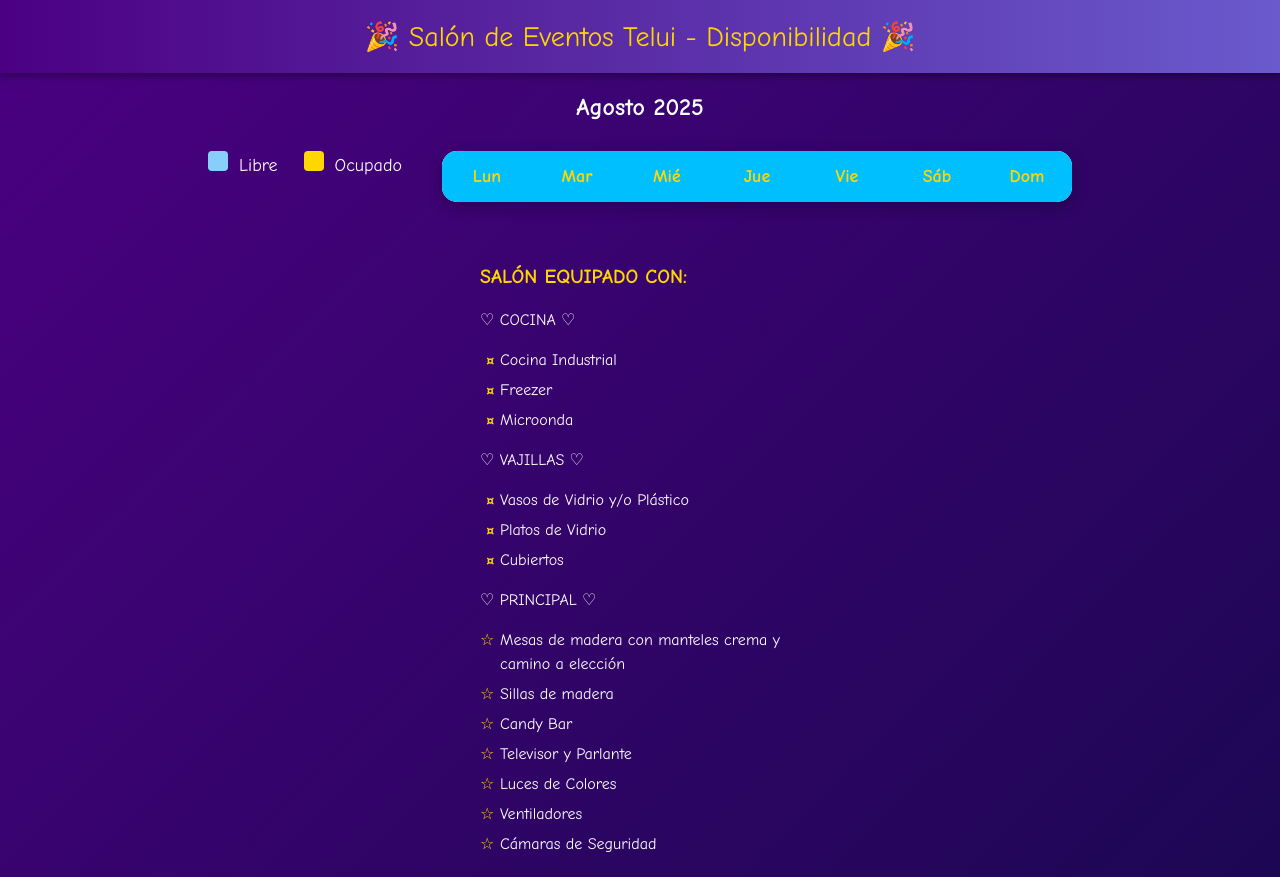
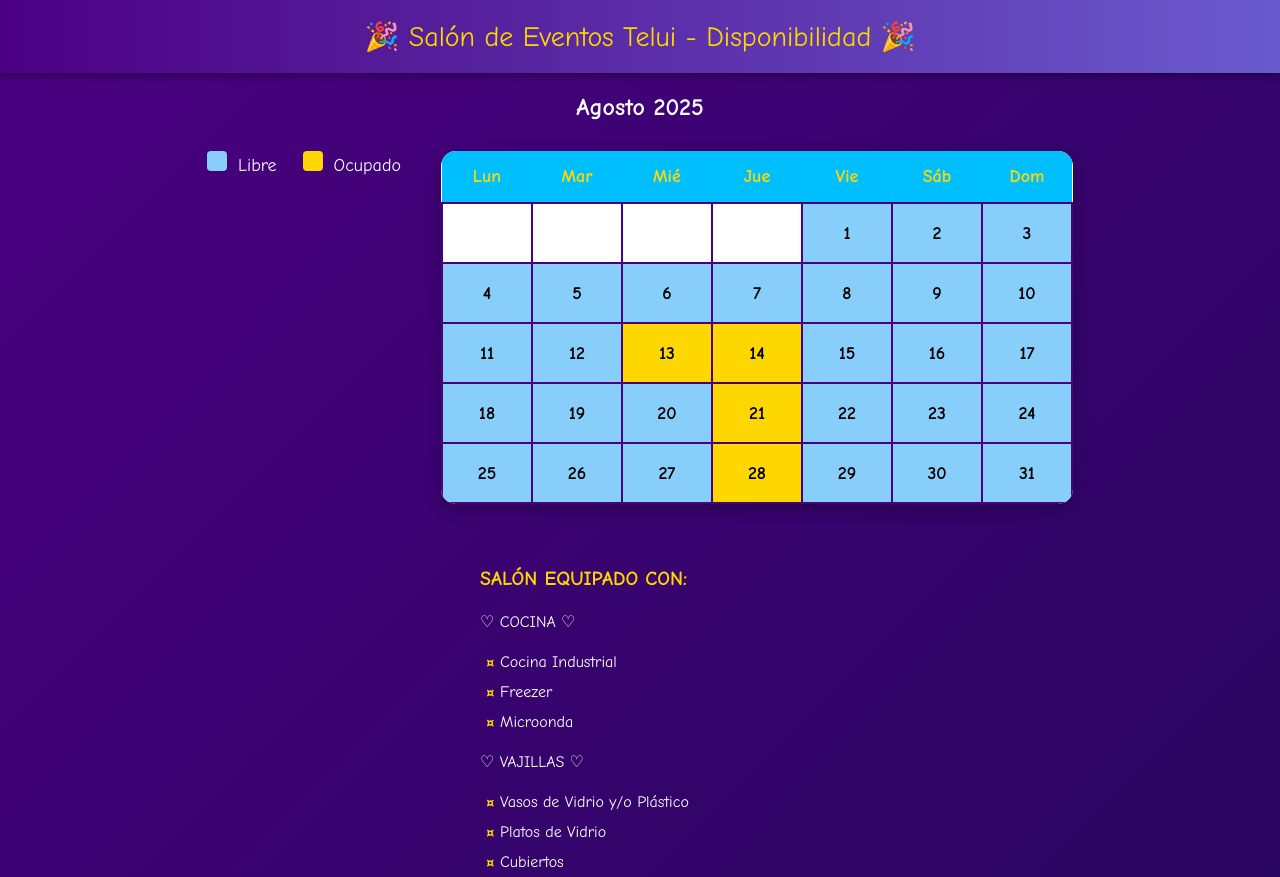
Before and after one commit to salon-telui/Salon-telui.github.io, a plain HTML site: page index.html in a window 1280 px wide. Shown: the top 877 px of the page. Drawn offline with Linux system fonts and the light colour scheme.

Commit message:
Update index.html

```diff
--- a/index.html
+++ b/index.html
@@ -2,7 +2,6 @@
 <head>
     <meta charset="UTF-8">
     <title>Salón de Eventos Telui - Disponibilidad</title>
-    <style type="text/css" id="operaUserStyle"></style>
     <style>
         body {
             font-family: 'Comic Sans MS', cursive, sans-serif;
@@ -19,7 +18,6 @@
             text-align: center;
             box-shadow: 0px 4px 6px rgba(0,0,0,0.3);
         }
-
         .contenido-principal {
             display: flex;
             justify-content: center;
@@ -28,7 +26,6 @@
             margin: 30px;
             flex-wrap: wrap;
         }
-
         .leyenda {
             margin-bottom: 15px;
             font-size: 18px;
@@ -43,13 +40,8 @@
             margin-right: 5px;
             border-radius: 4px;
         }
-        .celeste {
-            background-color: #87CEFA;
-        }
-        .rojo {
-            background-color: #FFD700;
-        }
-
+        .celeste { background-color: #87CEFA; }
+        .rojo { background-color: #FFD700; }
         table {
             border-collapse: collapse;
             background: white;
@@ -80,15 +72,8 @@
             transform: scale(1.1);
             box-shadow: 0 0 10px rgba(255, 255, 0, 0.5);
         }
-        .libre {
-            background-color: #87CEFA;
-            color: #000;
-        }
-        .ocupado {
-            background-color: #FFD700;
-            color: #000;
-        }
-
+        .libre { background-color: #87CEFA; color: #000; }
+        .ocupado { background-color: #FFD700; color: #000; }
         .info-salon {
             max-width: 320px;
             text-align: left;
@@ -103,25 +88,10 @@
             margin-bottom: 15px;
             color: #FFD700;
         }
-        .info-salon ul {
-            padding-left: 20px;
-            margin-top: 0;
-            margin-bottom: 15px;
-        }
-        .info-salon ul li {
-            margin-bottom: 6px;
-        }
-        .info-salon ul.circulos li::marker {
-            content: "¤ ";
-            color: #FFD700;
-            font-weight: bold;
-        }
-        .info-salon ul.estrellas li::marker {
-            content: "☆ ";
-            color: #FFD700;
-            font-weight: bold;
-        }
-
+        .info-salon ul { padding-left: 20px; margin-top: 0; margin-bottom: 15px; }
+        .info-salon ul li { margin-bottom: 6px; }
+        .info-salon ul.circulos li::marker { content: "¤ "; color: #FFD700; font-weight: bold; }
+        .info-salon ul.estrellas li::marker { content: "☆ "; color: #FFD700; font-weight: bold; }
         .precios {
             max-width: 450px;
             margin: 5px auto 30px auto;
@@ -132,25 +102,9 @@
             line-height: 1.5;
             user-select: none;
         }
-        .precios h3 {
-            color: #FFD700;
-            margin-bottom: 15px;
-            font-size: 22px;
-        }
-        .precios ul {
-            list-style: none;
-            padding-left: 0;
-            margin: 0 auto;
-            display: inline-block;
-            text-align: left;
-        }
-        .precios ul li {
-            margin-bottom: 8px;
-            position: relative;
-            padding-left: 25px;
-            font-weight: 500;
-        }
-
+        .precios h3 { color: #FFD700; margin-bottom: 15px; font-size: 22px; }
+        .precios ul { list-style: none; padding-left: 0; margin: 0 auto; display: inline-block; text-align: left; }
+        .precios ul li { margin-bottom: 8px; position: relative; padding-left: 25px; font-weight: 500; }
         footer {
             margin-top: 30px;
             background-color: #4B0082;
@@ -159,7 +113,6 @@
             text-align: center;
             font-weight: 600;
         }
-
         img {
             max-width: 250px;
             border-radius: 10px;
@@ -167,7 +120,6 @@
             border: 3px solid #FFD700;
             object-fit: cover;
         }
-
         .whatsapp-form {
             background: rgba(255, 255, 255, 0.1);
             padding: 15px;
@@ -190,39 +142,26 @@
             box-shadow: 0 4px 6px rgba(0,0,0,0.3);
             transition: 0.3s;
         }
-        .whatsapp-boton:hover {
-            background-color: #FFD700;
-            color: #4B0082;
-        }
-
+        .whatsapp-boton:hover { background-color: #FFD700; color: #4B0082; }
         @media (max-width: 800px) {
-            .contenido-principal {
-                flex-direction: column;
-                align-items: center;
-            }
-            .info-salon {
-                max-width: 90%;
-            }
-            .precios {
-                max-width: 90%;
-            }
+            .contenido-principal { flex-direction: column; align-items: center; }
+            .info-salon { max-width: 90%; }
+            .precios { max-width: 90%; }
         }
     </style>
 </head>
 <body>
     <header>🎉 Salón de Eventos Telui - Disponibilidad 🎉</header>
-
     <h2 id="mes-anio" style="color: white; margin-top: 20px; text-align: center;">Agosto 2025</h2>
 
     <div class="contenido-principal">
-
-        <div class="leyenda" role="contentinfo" aria-label="Leyenda colores disponibilidad">
+        <div class="leyenda">
             <span class="cuadro celeste"></span> Libre
             <span style="margin-left: 20px;"></span>
             <span class="cuadro rojo"></span> Ocupado
         </div>
 
-        <table id="calendario" aria-label="Calendario disponibilidad salón">
+        <table id="calendario">
             <thead>
                 <tr>
                     <th>Lun</th>
@@ -237,7 +176,7 @@
             <tbody></tbody>
         </table>
 
-        <div class="info-salon" aria-label="Información del salón equipado">
+        <div class="info-salon">
             <h3>SALÓN EQUIPADO CON:</h3>
             <p>♡ COCINA ♡</p>
             <ul class="circulos">
@@ -245,14 +184,12 @@
                 <li>Freezer</li>
                 <li>Microonda</li>
             </ul>
-
             <p>♡ VAJILLAS ♡</p>
             <ul class="circulos">
                 <li>Vasos de Vidrio y/o Plástico</li>
                 <li>Platos de Vidrio</li>
                 <li>Cubiertos</li>
             </ul>
-
             <p>♡ PRINCIPAL ♡</p>
             <ul class="estrellas">
                 <li>Mesas de madera con manteles crema y camino a elección</li>
@@ -266,7 +203,7 @@
         </div>
     </div>
 
-    <div class="precios" aria-label="Precios del salón de eventos">
+    <div class="precios">
         <h3>PRECIOS:</h3>
         <ul>
             <li>Lunes a Jueves</li>
@@ -278,4 +215,67 @@
     </div>
 
     <div style="display: flex; flex-wrap: wrap; justify-content: center; gap: 10px;">
-        <
+        <img src="vista-general.jpg" alt="Salón de eventos vista general" style="height:250px;">
+        <img src="juegos.jpg" alt="Zona de juegos decorada" style="height:250px;">
+        <img src="candi.jpg" alt="Candy Bar para eventos" style="height:250px;">
+        <img src="cocina.jpg" alt="Cocina equipada del salón" style="height:250px;">
+    </div>
+
+    <div style="margin-top: 20px; text-align: center;">
+        <div class="whatsapp-form">
+            <h2>📲 Reservá tu fecha por WhatsApp -📍TELUI 681 "Barrio San Pedrito"</h2>
+        </div>
+        <br>
+        <a href="https://wa.me/5493885821392?text=Hola%20quiero%20reservar%20una%20fecha%20en%20el%20salón%20de%20eventos" target="_blank" class="whatsapp-boton">
+            💬 Enviar WhatsApp
+        </a>
+    </div>
+
+    <footer>© 2025 Salón de Eventos Telui - ¡Hacé tu reserva ya! 📅</footer>
+
+    <script>
+        const mes = 7; // Agosto (enero=0)
+        const anio = 2025;
+
+        const diasLibres = [1,2,3,4,5,6,7,8,9,10,11,12,15,16,17,18,19,20,22,23,24,25,26,27,29,30,31];
+        const diasOcupados = [13,14,21,28];
+
+        const primerDia = new Date(anio, mes, 1).getDay();
+        const ultimoDia = new Date(anio, mes + 1, 0).getDate();
+        const tbody = document.querySelector("#calendario tbody");
+        tbody.innerHTML = "";
+        let fila = document.createElement("tr");
+
+        const primerDiaIndex = primerDia === 0 ? 6 : primerDia -1;
+        for (let i = 0; i < primerDiaIndex; i++) {
+            fila.appendChild(document.createElement("td"));
+        }
+        for (let dia = 1; dia <= ultimoDia; dia++) {
+            const celda = document.createElement("td");
+            celda.textContent = dia;
+            if (diasLibres.includes(dia)) {
+                celda.classList.add("libre");
+                celda.title = "Día libre";
+            } else if (diasOcupados.includes(dia)) {
+                celda.classList.add("ocupado");
+                celda.title = "Día ocupado";
+                celda.style.cursor = "default";
+            } else {
+                celda.classList.add("libre");
+                celda.title = "Día libre";
+            }
+            fila.appendChild(celda);
+            if (fila.children.length === 7) {
+                tbody.appendChild(fila);
+                fila = document.createElement("tr");
+            }
+        }
+        if (fila.children.length > 0) {
+            while(fila.children.length < 7) {
+                fila.appendChild(document.createElement("td"));
+            }
+            tbody.appendChild(fila);
+        }
+    </script>
+</body>
+</html>
```
